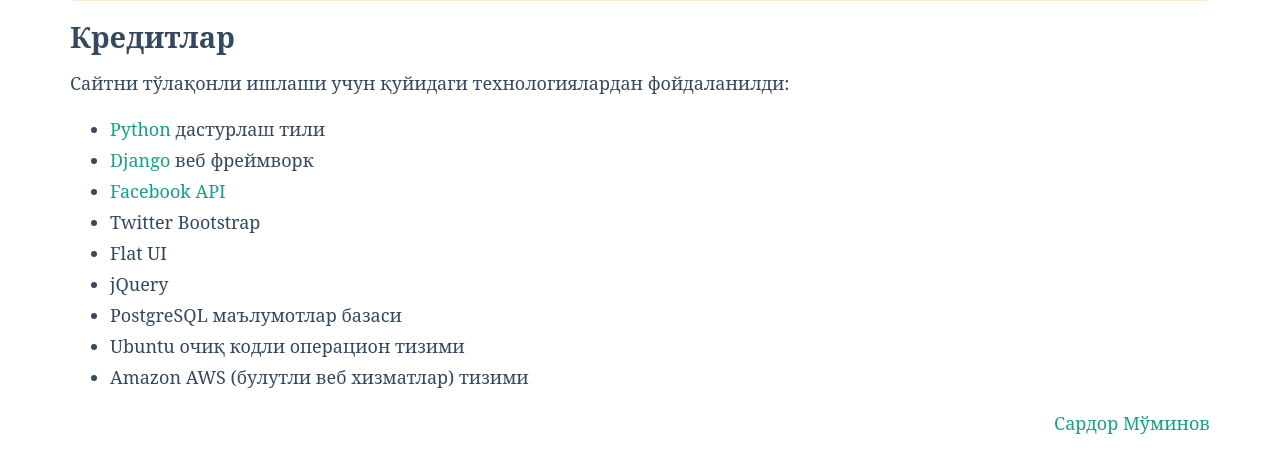
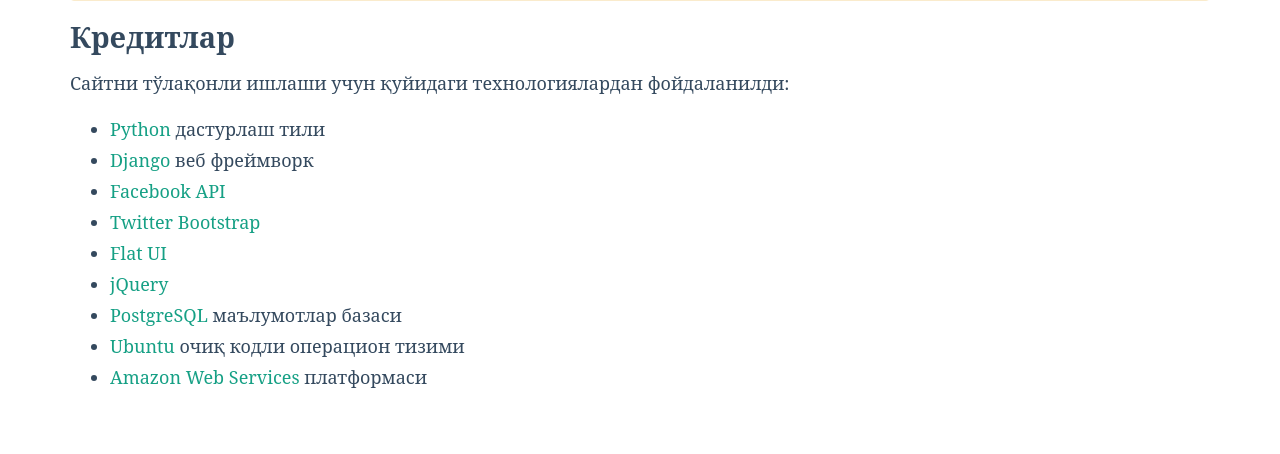
Before and after one commit to muminoff/tarjimonlar, a Django app: template tarjimonlar/templates/pages/about.html in a window 1280 px wide. Shown: the part 397-851 px from the top of the page. After the commit the page ends 785 px from the top, so only its background shows below. Run offline with Django 3.2, Linux system fonts and the light colour scheme; the template is opened without the code that fills it, so the values that code supplies are empty; some libraries are stand-ins or nearby versions.

Commit message:
Some changes

```diff
--- a/tarjimonlar/templates/pages/about.html
+++ b/tarjimonlar/templates/pages/about.html
@@ -13,14 +13,13 @@
         <li><a href="https://www.python.org/">Python</a> дастурлаш тили</li>
         <li><a href="https://www.djangoproject.com/">Django</a> веб фреймворк</li>
         <li><a href="https://developers.facebook.com/">Facebook API</a></li>
-        <li>Twitter Bootstrap</li>
-        <li>Flat UI</li>
-        <li>jQuery</li>
-        <li>PostgreSQL маълумотлар базаси</li>
-        <li>Ubuntu очиқ кодли операцион тизими</li>
-        <li>Amazon AWS (булутли веб хизматлар) тизими</li>
+        <li><a href="http://getbootstrap.com/">Twitter Bootstrap</a></li>
+        <li><a href="http://designmodo.com/flat/">Flat UI</a></li>
+        <li><a href="http://jquery.com/">jQuery</a></li>
+        <li><a href="http://www.postgresql.org/">PostgreSQL</a> маълумотлар базаси</li>
+        <li><a href="http://www.ubuntu.com/">Ubuntu</a> очиқ кодли операцион тизими</li>
+        <li><a href="http://aws.amazon.com/ru/">Amazon Web Services</a> платформаси</li>
       </ul>
-      <p class="pull-right"><a href="https://www.twitter.com/muminoff/">Сардор Мўминов</a></p>
     </div>
 </div>
 {% endblock content %}
```
